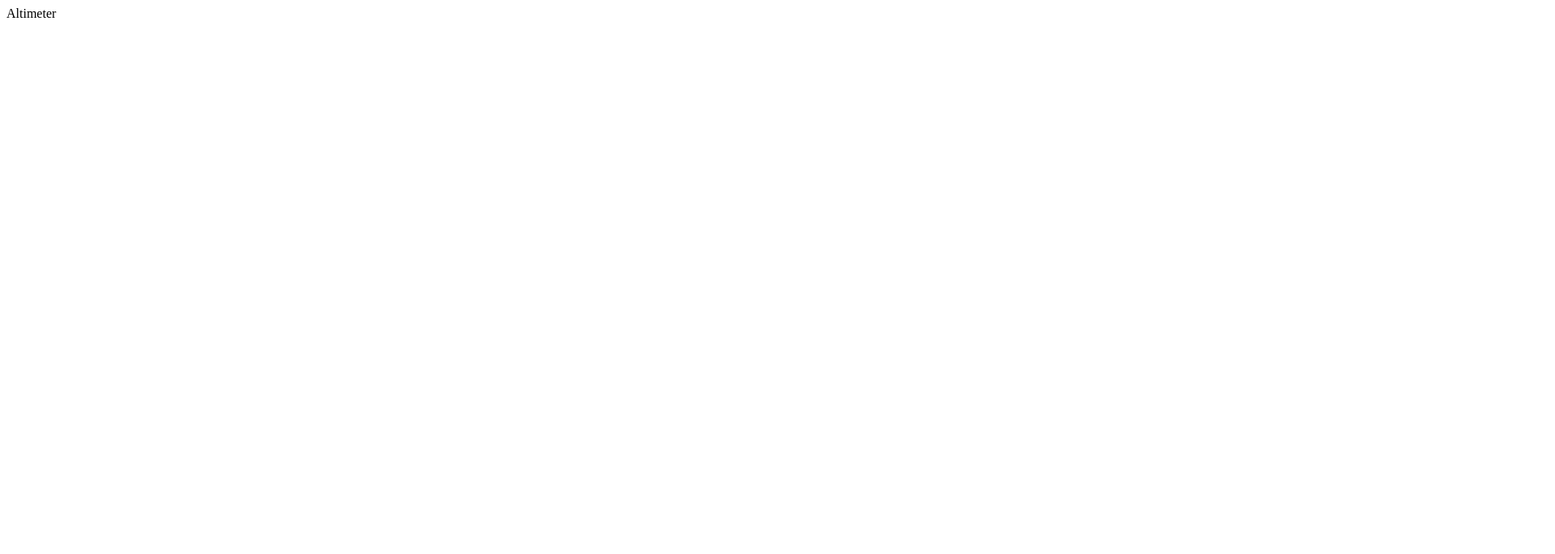
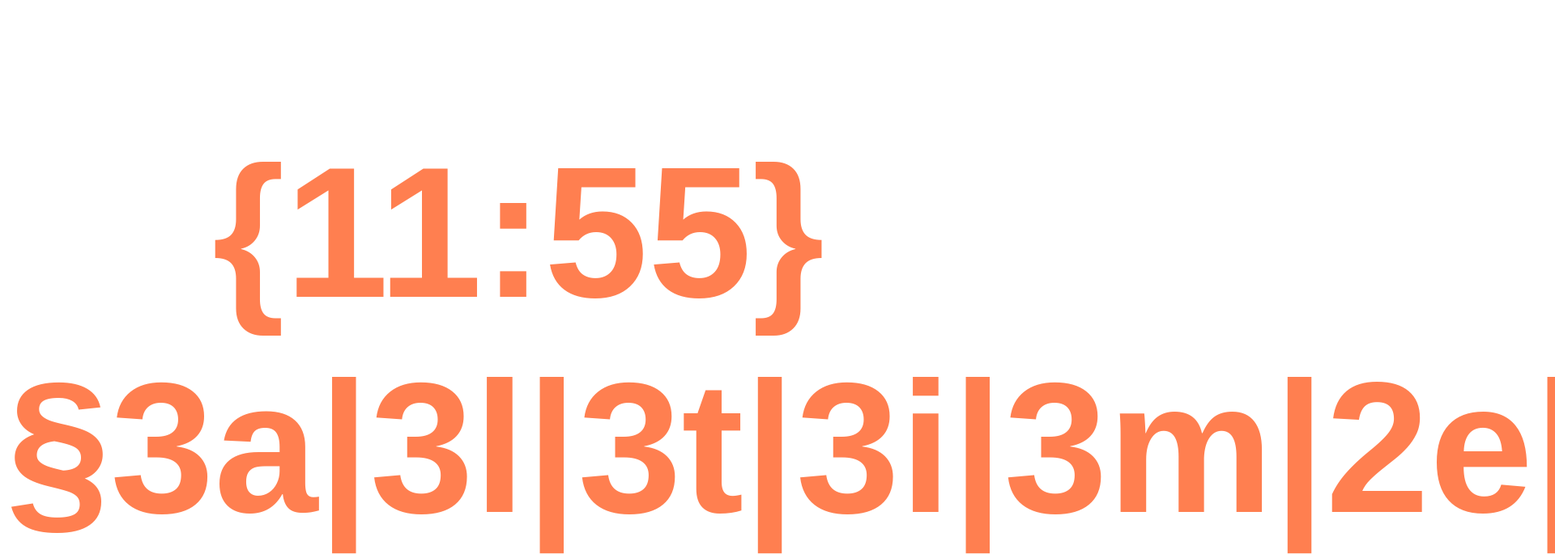
Before and after one commit to 2metres/datalegreya-react, a Gatsby site: page / in a window 1280 px wide. Shown: the top 685 px of the page at 81% size, 1920 px wide, since content can reach past the window. Built offline with nearby package versions, Linux system fonts and the light colour scheme; Gatsby itself is replaced by a stand-in of ours.

Commit message:
start getting to know the font

```diff
--- a/package.json
+++ b/package.json
@@ -7,7 +7,8 @@
     "gatsby": "^1.6.5",
     "gatsby-link": "^1.6.5",
     "gatsby-plugin-react-helmet": "^1.0.1",
-    "gatsby-plugin-sass": "latest"
+    "gatsby-plugin-sass": "latest",
+    "datalegreya": "^0.2.0"
   },
   "keywords": [
     "gatsby"
--- a/src/components/Altimeter/Altimeter.module.css
+++ b/src/components/Altimeter/Altimeter.module.css
@@ -1,3 +1,10 @@
 .root {
+  width: 100%;
+}
 
+h1 {
+  font-family: 'Datalegreya-Dot', sans-serif;
+  text-align: center;
+  color: coral;
+  font-size: 18vw;
 }
--- a/src/components/Altimeter/index.js
+++ b/src/components/Altimeter/index.js
@@ -2,7 +2,28 @@ import React from 'react'
 
 import styles from './Altimeter.module.css'
 
+const n = (string) =>
+  Math.floor(Math.random() * 4) + string + '|'
+
+const now = new Date()
+const hoursAndMinutes = now.getHours() + ':' + now.getMinutes()
+
 const Altimeter = () =>
-  <div className={ styles.root }>Altimeter</div>
+  <h1 className={ styles.root }>
+    {
+      '   ' +
+      `{${hoursAndMinutes}}` + '§' +
+      n('a') +
+      n('l') +
+      n('t') +
+      n('i') +
+      n('m') +
+      n('e') +
+      n('t') +
+      n('e') +
+      n('r') +
+      '1[26°c [17°c['
+    }
+  </h1>
 
 export default Altimeter
--- a/src/layouts/index.css
+++ b/src/layouts/index.css
@@ -1,3 +1,9 @@
 body {
+  justify-content: center;
+  text-align: center;
+  align-items: center;
+  background: black;
+  display: flex;
   color: white;
+  height: 100%;
 }
```
Also changed, not shown: src/layouts/index.js (+6 -11 lines), 1 other file.
